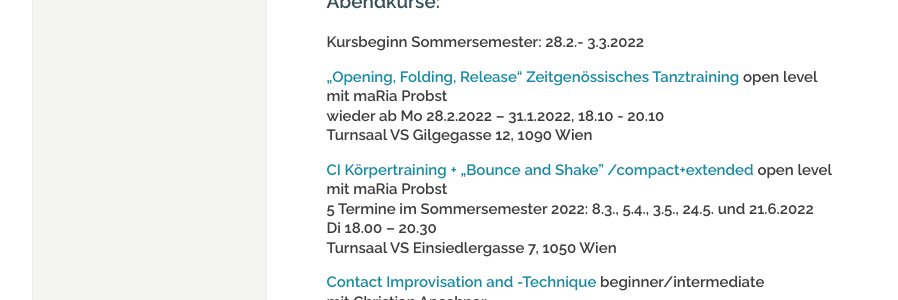
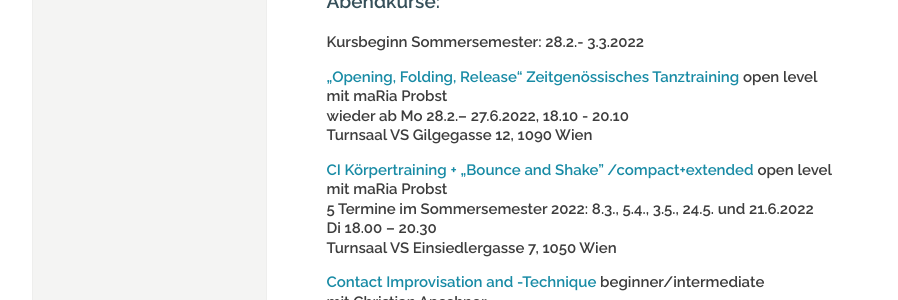
Before and after one commit to manulari/rollingpointat, a Jekyll site: the page built from _pages_de/index.md, in a window 1280 px wide and 900 px high, scrolled down 1156 px. Shown: the part 153-453 px from the top of the window, without its empty margins (152-1050 px from the left). Built offline with Jekyll 4.4.1, drawn with Linux system fonts in a browser that asks for light colours; comment, search, counter and statistics services are not loaded.

Commit message:
Update page (de) “index”

```diff
--- a/_pages_de/index.md
+++ b/_pages_de/index.md
@@ -32,7 +32,7 @@ Fotocredit: Johannes Stolba
 
 **[„Opening, Folding, Release“ Zeitgenössisches Tanztraining](/kurse#mo)** **open level**\
 **mit maRia Probst**  \
-**wieder ab Mo 28.2.2022 – 31.1.2022, 18.10 - 20.10**\
+**wieder ab Mo 28.2.– 27.6.2022, 18.10 - 20.10**\
 **Turnsaal VS Gilgegasse 12, 1090 Wien**
 
 **[CI Körpertraining + „Bounce and Shake" /compact+extended](/kurse#di)**  **open level**\
```
